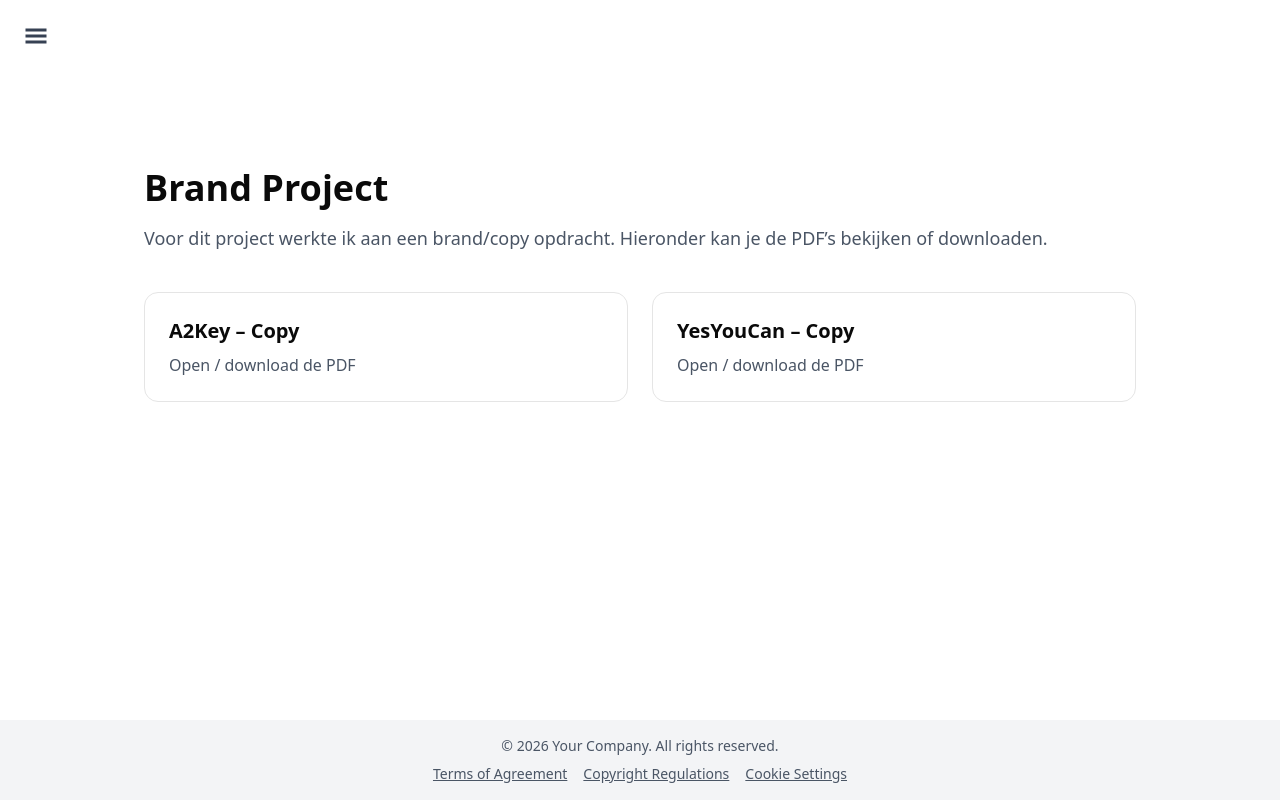
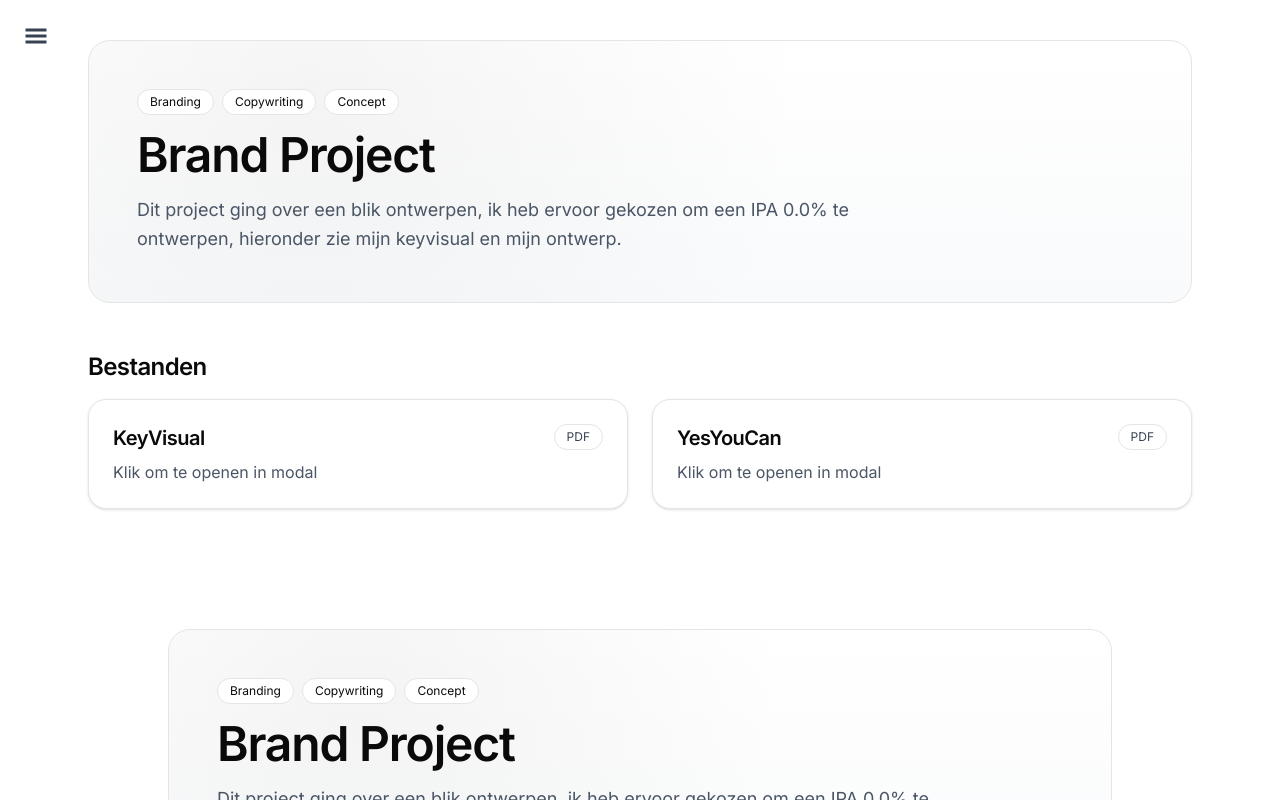
Before and after one commit to FernandezLuiz/Project1, a Next.js app: page /project2 in a window 1280 px wide. Shown: the top 800 px of the page. Built offline with nearby package versions, Linux system fonts and the light colour scheme; no server answers.

Commit message:
Admin pagina toegevoegd voor les 4

```diff
--- /dev/null
+++ b/app/admin/page.tsx
@@ -0,0 +1,43 @@
+'use client';
+
+import React from 'react';
+
+export default function AdminPage() {
+  // Dit is een voorbeeld van data die normaal uit je 'logs' komt
+  const mockLogs = [
+    { id: 1, page: "/home", time: "10:05", action: "View" },
+    { id: 2, page: "/projects", time: "10:07", action: "Click: Project 1" },
+    { id: 3, page: "/contact", time: "10:10", action: "Form Start" },
+  ];
+
+  return (
+    <div style={{ padding: '2rem', backgroundColor: '#f0f0f0', minHeight: '100vh', color: '#000' }}>
+      <h1>Admin Dashboard - Gebruikersgedrag</h1>
+      <p>Hieronder zie je de acties die gebruikers op je site hebben uitgevoerd (Log Files).</p>
+
+      <table style={{ width: '100%', marginTop: '1rem', borderCollapse: 'collapse' }}>
+        <thead>
+          <tr style={{ textAlign: 'left', borderBottom: '2px solid #000' }}>
+            <th>Tijd</th>
+            <th>Pagina</th>
+            <th>Actie</th>
+          </tr>
+        </thead>
+        <tbody>
+          {mockLogs.map(log => (
+            <tr key={log.id} style={{ borderBottom: '1px solid #ccc' }}>
+              <td>{log.time}</td>
+              <td>{log.page}</td>
+              <td>{log.action}</td>
+            </tr>
+          ))}
+        </tbody>
+      </table>
+
+      <div style={{ marginTop: '2rem', padding: '1rem', border: '1px solid red' }}>
+        <h3>Inzicht voor de opdracht (UR4):</h3>
+        <p>Op basis van deze logs zie ik dat gebruikers na 2 minuten van de homepagina naar projecten gaan. Dit is een <strong>observatie</strong>.</p>
+      </div>
+    </div>
+  );
+}
--- a/app/globals.css
+++ b/app/globals.css
@@ -125,3 +125,39 @@
     @apply bg-background text-foreground;
   }
 }
+@layer components {
+  .page {
+    @apply max-w-6xl mx-auto px-4 md:px-6 py-12 md:py-16;
+  }
+}
+@layer base {
+  body {
+    @apply bg-background text-foreground antialiased;
+  }
+
+  h1, h2, h3 {
+    @apply tracking-tight;
+  }
+
+  a {
+    @apply underline-offset-4;
+  }
+}
+
+@layer components {
+  .card {
+    @apply border rounded-2xl bg-white/70 backdrop-blur px-6 py-6 shadow-sm hover:shadow-md transition;
+  }
+
+  .muted {
+    @apply text-gray-600;
+  }
+
+  .btn {
+    @apply inline-flex items-center justify-center rounded-xl px-4 py-2 border bg-white hover:bg-gray-50 transition;
+  }
+
+  .pill {
+    @apply inline-flex items-center rounded-full border px-3 py-1 text-sm bg-white/70;
+  }
+}
--- a/app/layout.tsx
+++ b/app/layout.tsx
@@ -7,6 +7,7 @@ const inter = Inter({
  import { AppToaster } from "@/components/ui/toast"
 import GlobalNavbar from "@/components/GlobalNavbar"
 import Footer from "@/components/Footer"
+import PageTransition from "@/components/PageTransition"
 
 import Script from "next/script"
 import GoogleAnalyticsTracker from "@/components/GoogleAnalyticsTracker"
@@ -40,19 +41,22 @@ export default function RootLayout({
         </Script>
       </head>
 
-      <body>
-        {/* Google Analytics page view tracker */}
+<body className={inter.className}>
+          {/* Google Analytics page view tracker */}
         <GoogleAnalyticsTracker />
 
         <GlobalNavbar />
 
-        <div className="p-20 mx-auto mt-10">
-          {children}
-        </div>
+        <div className="mx-auto max-w-6xl px-4 md:px-6 pt-10 pb-24">
+  {children}
+  <div className="p-20 mx-auto mt-10">
+  <PageTransition>
+    {children}
+  </PageTransition>
+</div>
+</div>
 
-        <div className="fixed bottom-0 left-0 right-0">
-          <Footer />
-        </div>
+<Footer />
 
         <AppToaster />
       </body>
--- a/app/project1/page.tsx
+++ b/app/project1/page.tsx
@@ -1,52 +1,58 @@
-import Image from "next/image";
+"use client"
+
+import ImageModal from "../../components/ImageModal"
 
 export default function Project1Page() {
+  const tags = ["Blender", "3D", "Lighting", "Worldbuilding"]
+
   return (
-    <div className="max-w-5xl mx-auto px-4 py-12 space-y-10">
+    <div className="space-y-12">
+      {/* Hero */}
+      <section className="relative overflow-hidden rounded-3xl border bg-gradient-to-b from-black to-zinc-900 text-white">
+        <div className="absolute inset-0 opacity-30 bg-[radial-gradient(circle_at_30%_20%,rgba(255,255,255,0.25),transparent_55%)]" />
+        <div className="relative p-8 md:p-12 space-y-5">
+          <div className="flex flex-wrap gap-2">
+            {tags.map((t) => (
+              <span
+                key={t}
+                className="rounded-full border border-white/15 bg-white/10 px-3 py-1 text-xs"
+              >
+                {t}
+              </span>
+            ))}
+          </div>
 
-      {/* Titel */}
-      <div className="space-y-4">
-        <h1 className="text-4xl font-bold">Blender – Atlantis</h1>
-        <p className="text-gray-600 text-lg">
-          Voor dit project ontwierp ik een gebouw in Blender voor een
-          onderwaterstad gebaseerd op het concept van Atlantis.
-          De focus lag op vorm, licht en sfeer binnen een futuristische
-          onderwateromgeving.
-        </p>
-      </div>
+          <h1 className="text-4xl md:text-5xl font-semibold tracking-tight">
+            Blender – Atlantis
+          </h1>
 
-      {/* Afbeeldingen */}
-      <div className="grid grid-cols-1 md:grid-cols-2 gap-6">
-        <Image
-          src="/fotos/blender/3D_img1_luiz.png"
-          alt="Atlantis Blender project beeld 1"
-          width={800}
-          height={600}
-          className="rounded-lg"
-        />
-        <Image
-          src="/fotos/blender/3D_img2_luiz.png"
-          alt="Atlantis Blender project beeld 2"
-          width={800}
-          height={600}
-          className="rounded-lg"
-        />
-        <Image
-          src="/fotos/blender/3D_img3_luiz.png"
-          alt="Atlantis Blender project beeld 3"
-          width={800}
-          height={600}
-          className="rounded-lg"
-        />
-        <Image
-          src="/fotos/blender/3D_img4_luiz.png"
-          alt="Atlantis Blender project beeld 4"
-          width={800}
-          height={600}
-          className="rounded-lg"
-        />
-      </div>
+          <p className="text-white/80 max-w-3xl text-base md:text-lg leading-relaxed">
+            Voor dit project ontwierp ik een onderwaterclub genaamd AquaGroove in Blender voor de
+            fictieve onderwaterstad Atlantis. De focus lag op vorm, licht en sfeer binnen de bekende onderwateromgeving.
+          </p>
+        </div>
+      </section>
 
+      {/* Gallery */}
+      <section className="space-y-4">
+        <h2 className="text-2xl font-semibold tracking-tight">Renders</h2>
+        <p className="text-gray-600">Klik op een render om hem groot te bekijken.</p>
+
+        <div className="grid grid-cols-1 md:grid-cols-2 gap-6">
+          <div className="rounded-2xl border bg-white p-3 shadow-sm">
+            <ImageModal src="/fotos/blender/3D_img1_luiz.png" alt="Atlantis render 1" />
+          </div>
+          <div className="rounded-2xl border bg-white p-3 shadow-sm">
+            <ImageModal src="/fotos/blender/3D_img2_luiz.png" alt="Atlantis render 2" />
+          </div>
+          <div className="rounded-2xl border bg-white p-3 shadow-sm">
+            <ImageModal src="/fotos/blender/3D_img3_luiz.png" alt="Atlantis render 3" />
+          </div>
+          <div className="rounded-2xl border bg-white p-3 shadow-sm">
+            <ImageModal src="/fotos/blender/3D_img4_luiz.png" alt="Atlantis render 4" />
+          </div>
+        </div>
+      </section>
     </div>
-  );
+  )
 }
--- a/app/project2/page.tsx
+++ b/app/project2/page.tsx
@@ -1,35 +1,87 @@
+"use client"
+
+import { useState } from "react"
+import PDFModal from "../../components/PDFModalTemp"
+
 export default function Project2Page() {
+  const [open, setOpen] = useState(false)
+  const [activePdf, setActivePdf] = useState<{ src: string; title: string } | null>(null)
+
+  const openPdf = (src: string, title: string) => {
+    setActivePdf({ src, title })
+    setOpen(true)
+  }
+
+  const closePdf = () => {
+    setOpen(false)
+    setActivePdf(null)
+  }
+
   return (
-    <div className="max-w-5xl mx-auto px-4 py-12 space-y-10">
-      <div className="space-y-4">
-        <h1 className="text-4xl font-bold">Brand Project</h1>
-        <p className="text-gray-600 text-lg">
-          Voor dit project werkte ik aan een brand/copy opdracht. Hieronder kan je
-          de PDF’s bekijken of downloaden.
+    <div className="space-y-12">
+      {/* Hero */}
+      <section className="relative overflow-hidden rounded-3xl border bg-gradient-to-b from-white to-gray-50">
+        <div className="absolute inset-0 opacity-50 bg-[radial-gradient(circle_at_20%_20%,rgba(0,0,0,0.08),transparent_55%)]" />
+        <div className="relative p-8 md:p-12 space-y-4">
+          <div className="flex flex-wrap gap-2">
+            {["Branding", "Copywriting", "Concept"].map((t) => (
+              <span key={t} className="rounded-full border bg-white px-3 py-1 text-xs">
+                {t}
+              </span>
+            ))}
+          </div>
+
+          <h1 className="text-4xl md:text-5xl font-semibold tracking-tight">
+            Brand Project
+          </h1>
+
+          <p className="text-gray-600 max-w-3xl text-base md:text-lg leading-relaxed">
+            Dit project ging over een blik ontwerpen, ik heb ervoor gekozen om een IPA 0.0% te ontwerpen, hieronder zie mijn keyvisual en mijn ontwerp.
           </p>
         </div>
+      </section>
 
+      {/* Files */}
+      <section className="space-y-4">
+        <h2 className="text-2xl font-semibold tracking-tight">Bestanden</h2>
         <div className="grid grid-cols-1 md:grid-cols-2 gap-6">
-        <a
-          href="/fotos/brand/a2key-copy.pdf"
-          target="_blank"
-          rel="noreferrer"
-          className="border rounded-xl p-6 hover:bg-gray-50 transition"
+          <button
+            type="button"
+            onClick={() => openPdf("/fotos/brand/a2key-copy.pdf", "A2Key – Copy")}
+            className="group text-left rounded-2xl border bg-white p-6 shadow-sm hover:shadow-md transition"
           >
-          <h2 className="text-xl font-semibold">A2Key – Copy</h2>
-          <p className="text-gray-600 mt-2">Open / download de PDF</p>
-        </a>
+            <div className="flex items-start justify-between gap-4">
+              <div>
+                <h3 className="text-xl font-semibold">KeyVisual</h3>
+                <p className="text-gray-600 mt-2">Klik om te openen in modal</p>
+              </div>
+              <span className="rounded-xl border px-3 py-1 text-xs text-gray-700 group-hover:bg-gray-50">
+                PDF
+              </span>
+            </div>
+          </button>
 
-        <a
-          href="/fotos/brand/yesyoucan-copy.pdf"
-          target="_blank"
-          rel="noreferrer"
-          className="border rounded-xl p-6 hover:bg-gray-50 transition"
+          <button
+            type="button"
+            onClick={() => openPdf("/fotos/brand/yesyoucan-copy.pdf", "YesYouCan – Copy")}
+            className="group text-left rounded-2xl border bg-white p-6 shadow-sm hover:shadow-md transition"
           >
-          <h2 className="text-xl font-semibold">YesYouCan – Copy</h2>
-          <p className="text-gray-600 mt-2">Open / download de PDF</p>
-        </a>
+            <div className="flex items-start justify-between gap-4">
+              <div>
+                <h3 className="text-xl font-semibold">YesYouCan </h3>
+                <p className="text-gray-600 mt-2">Klik om te openen in modal</p>
               </div>
+              <span className="rounded-xl border px-3 py-1 text-xs text-gray-700 group-hover:bg-gray-50">
+                PDF
+              </span>
             </div>
-  );
+          </button>
+        </div>
+      </section>
+
+      {activePdf && (
+        <PDFModal open={open} onClose={closePdf} src={activePdf.src} title={activePdf.title} />
+      )}
+    </div>
+  )
 }
--- a/app/project3/page.tsx
+++ b/app/project3/page.tsx
@@ -1,66 +1,92 @@
-import Image from "next/image";
+"use client"
+
+import { useState } from "react"
+import ImageModal from "../../components/ImageModal"
+import PDFModal from "../../components/PDFModalTemp"
 
 export default function Project3Page() {
+  const [pdfOpen, setPdfOpen] = useState(false)
+  const [activePdf, setActivePdf] = useState<{ src: string; title: string } | null>(null)
+
+  const openPdf = (src: string, title: string) => {
+    setActivePdf({ src, title })
+    setPdfOpen(true)
+  }
+
+  const closePdf = () => {
+    setPdfOpen(false)
+    setActivePdf(null)
+  }
+
   return (
-    <div className="max-w-6xl mx-auto px-4 py-12 space-y-12">
-      {/* Titel */}
-      <div className="space-y-4">
-        <h1 className="text-4xl font-bold">Visual Design – CineCity</h1>
-        <p className="text-gray-600 text-lg max-w-3xl">
-          Voor dit project ontwierp ik een poster en verschillende visuele
-          uitwerkingen voor een filmfestival dat ’s nachts plaatsvindt in Antwerpen.
-          De focus lag op sfeer, contrast en typografie.
+    <div className="space-y-12">
+      {/* Hero */}
+      <section className="relative overflow-hidden rounded-3xl border bg-gradient-to-b from-black to-zinc-900 text-white">
+        <div className="absolute inset-0 opacity-25 bg-[radial-gradient(circle_at_70%_30%,rgba(255,255,255,0.25),transparent_60%)]" />
+        <div className="relative p-8 md:p-12 space-y-5">
+          <div className="flex flex-wrap gap-2">
+            {["Visual Design", "Poster", "Typografie", "Antwerpen"].map((t) => (
+              <span key={t} className="rounded-full border border-white/15 bg-white/10 px-3 py-1 text-xs">
+                {t}
+              </span>
+            ))}
+          </div>
+
+          <h1 className="text-4xl md:text-5xl font-semibold tracking-tight">
+            Visual Design – CineCity
+          </h1>
+
+          <p className="text-white/80 max-w-3xl text-base md:text-lg leading-relaxed">
+            Poster + visuals voor een filmfestival dat ’s nachts plaatsvindt in Antwerpen.
+            Focus op sfeer, contrast en typografie.
           </p>
 
-        {/* Website link */}
           <a
             href="https://luizfernandez-code.github.io/CineCity/index.html"
             target="_blank"
             rel="noreferrer"
-          className="inline-flex items-center gap-2 underline text-sm"
+            className="inline-flex items-center gap-2 rounded-xl border border-white/15 bg-white/10 px-4 py-2 text-sm hover:bg-white/15 transition"
           >
             Bekijk de website →
           </a>
         </div>
+      </section>
 
-      {/* Preview afbeelding (NIET afgesneden) */}
-      <div className="rounded-xl overflow-hidden border bg-black">
-        <div className="relative w-full h-[520px] md:h-[650px]">
-          <Image
-            src="/fotos/visual/preview.png"
-            alt="CineCity website preview"
-            fill
-            className="object-contain"
-            sizes="100vw"
-            priority
-          />
+      {/* Preview */}
+      <section className="space-y-4">
+        <h2 className="text-2xl font-semibold tracking-tight">Website preview</h2>
+        <p className="text-gray-600">Klik op de afbeelding om ze groot te bekijken.</p>
+
+        <div className="rounded-2xl border bg-black p-4 shadow-sm">
+          <ImageModal src="/fotos/visual/preview.png" alt="CineCity website preview" />
         </div>
+      </section>
+
+      {/* Assets */}
+      <section className="space-y-4">
+        <h2 className="text-2xl font-semibold tracking-tight">Deliverables</h2>
+
+        <div className="grid grid-cols-1 md:grid-cols-2 gap-6">
+          <div className="rounded-2xl border bg-white p-6 shadow-sm">
+            <h3 className="text-xl font-semibold">Poster</h3>
+            <p className="text-gray-600 mt-2 mb-4">Klik op de poster om te openen.</p>
+            <ImageModal src="/fotos/visual/poster.png" alt="CineCity poster" />
           </div>
 
-      {/* PDF links */}
-      <div className="grid grid-cols-1 md:grid-cols-2 gap-6">
-        <a
-          href="/fotos/visual/poster.png"
-          target="_blank"
-          rel="noreferrer"
-          className="border rounded-xl p-6 hover:bg-gray-50 transition"
+          <button
+            type="button"
+            onClick={() => openPdf("/fotos/visual/visuals.pdf", "Extra visuals")}
+            className="text-left rounded-2xl border bg-white p-6 shadow-sm hover:shadow-md transition"
           >
-          <h2 className="text-xl font-semibold">Poster ontwerp</h2>
-          <p className="text-gray-600 mt-2">Bekijk / download de poster (PDF)</p>
-        </a>
+            <h3 className="text-xl font-semibold">Extra visuals (PDF)</h3>
+            <p className="text-gray-600 mt-2">Klik om te openen in modal.</p>
+          </button>
+        </div>
+      </section>
 
-        <a
-          href="/fotos/visual/visuals.pdf"
-          target="_blank"
-          rel="noreferrer"
-          className="border rounded-xl p-6 hover:bg-gray-50 transition"
-        >
-          <h2 className="text-xl font-semibold">Extra visuals</h2>
-          <p className="text-gray-600 mt-2">
-            Overige ontwerpen voor het filmfestival
-          </p>
-        </a>
+      {activePdf && (
+        <PDFModal open={pdfOpen} onClose={closePdf} src={activePdf.src} title={activePdf.title} />
+      )}
     </div>
-    </div>
-  );
+  )
 }
--- /dev/null
+++ b/components/ImageModal.tsx
@@ -0,0 +1,39 @@
+"use client"
+
+import { useState } from "react"
+
+interface ImageModalProps {
+  src: string
+  alt: string
+}
+
+export default function ImageModal({ src, alt }: ImageModalProps) {
+  const [open, setOpen] = useState(false)
+
+  return (
+    <>
+      {/* Thumbnail */}
+      <img
+        src={src}
+        alt={alt}
+        onClick={() => setOpen(true)}
+        className="cursor-pointer rounded-xl hover:opacity-80 transition"
+      />
+
+      {/* Modal */}
+      {open && (
+        <div
+          className="fixed inset-0 bg-black/80 flex items-center justify-center z-50 p-6"
+          onClick={() => setOpen(false)}
+        >
+          <img
+            src={src}
+            alt={alt}
+            className="max-w-5xl max-h-[90vh] rounded-xl"
+            onClick={(e) => e.stopPropagation()}
+          />
+        </div>
+      )}
+    </>
+  )
+}
--- /dev/null
+++ b/components/PDFModalTemp.tsx
@@ -0,0 +1,67 @@
+"use client"
+
+import { useEffect } from "react"
+
+type Props = {
+  open: boolean
+  onClose: () => void
+  src: string
+  title?: string
+}
+
+export default function PDFModal({ open, onClose, src, title }: Props) {
+  useEffect(() => {
+    if (!open) return
+
+    const onKeyDown = (e: KeyboardEvent) => {
+      if (e.key === "Escape") onClose()
+    }
+
+    window.addEventListener("keydown", onKeyDown)
+    return () => window.removeEventListener("keydown", onKeyDown)
+  }, [open, onClose])
+
+  if (!open) return null
+
+  return (
+    <div
+      className="fixed inset-0 z-50 bg-black/70 flex items-center justify-center p-4"
+      onMouseDown={onClose}
+    >
+      <div
+        className="w-full max-w-5xl h-[85vh] bg-white rounded-2xl overflow-hidden shadow-xl"
+        onMouseDown={(e) => e.stopPropagation()}
+      >
+        <div className="flex items-center justify-between px-4 py-3 border-b">
+          <div className="font-semibold">{title ?? "PDF"}</div>
+
+          <div className="flex items-center gap-3">
+            <a
+              href={src}
+              target="_blank"
+              rel="noreferrer"
+              className="text-sm underline"
+            >
+              Open in nieuw tabblad
+            </a>
+            <button
+              type="button"
+              onClick={onClose}
+              className="text-sm px-3 py-1 rounded-lg border hover:bg-gray-50"
+            >
+              Sluiten
+            </button>
+          </div>
+        </div>
+
+        <iframe
+          src={src}
+          title={title ?? "PDF"}
+          className="w-full h-full"
+        />
+      </div>
+    </div>
+
+
+  )
+}
--- /dev/null
+++ b/components/PageTransition.tsx
@@ -0,0 +1,16 @@
+"use client"
+
+import { motion } from "framer-motion"
+
+export default function PageTransition({ children }: { children: React.ReactNode }) {
+  return (
+    <motion.div
+      initial={{ opacity: 0, y: 12 }}
+      animate={{ opacity: 1, y: 0 }}
+      exit={{ opacity: 0, y: -12 }}
+      transition={{ duration: 0.35, ease: "easeOut" }}
+    >
+      {children}
+    </motion.div>
+  )
+}
--- a/package.json
+++ b/package.json
@@ -17,7 +17,7 @@
     "@radix-ui/react-tabs": "^1.1.13",
     "class-variance-authority": "^0.7.1",
     "clsx": "^2.1.1",
-    "framer-motion": "^12.23.26",
+    "framer-motion": "^12.34.3",
     "lucide-react": "^0.562.0",
     "next": "^16.1.6",
     "nextjs-google-analytics": "^2.3.7",
```
Also changed, not shown: components/FadeInSection.tsx (added, +16 -0 lines), 1 other file (tests, documents, lock files or other folders). Lines whose indentation alone changed are shown as unchanged.
